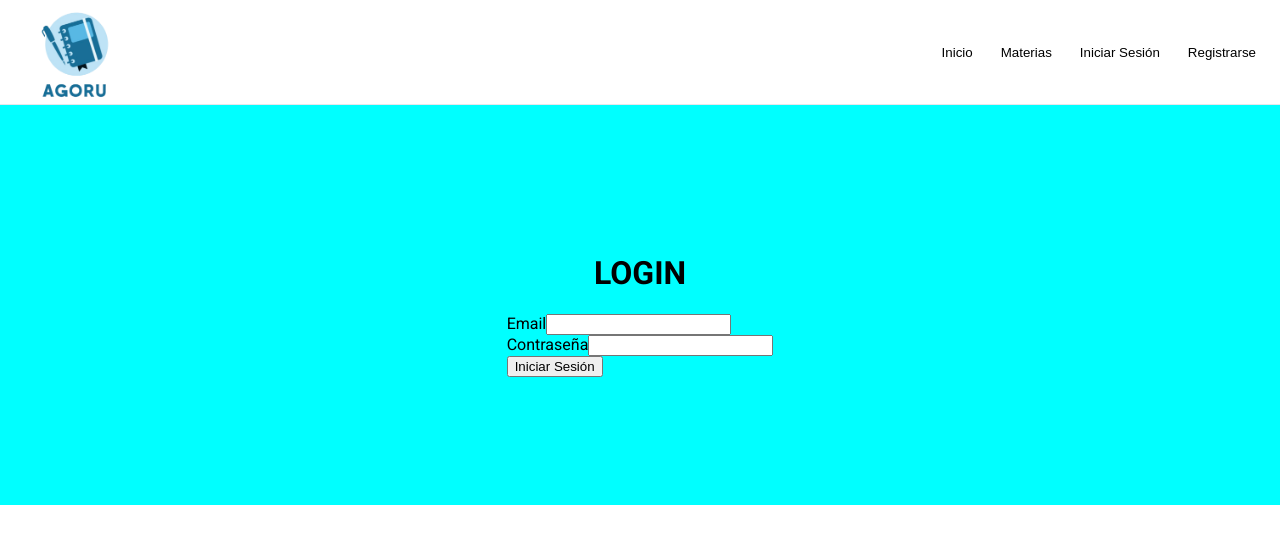
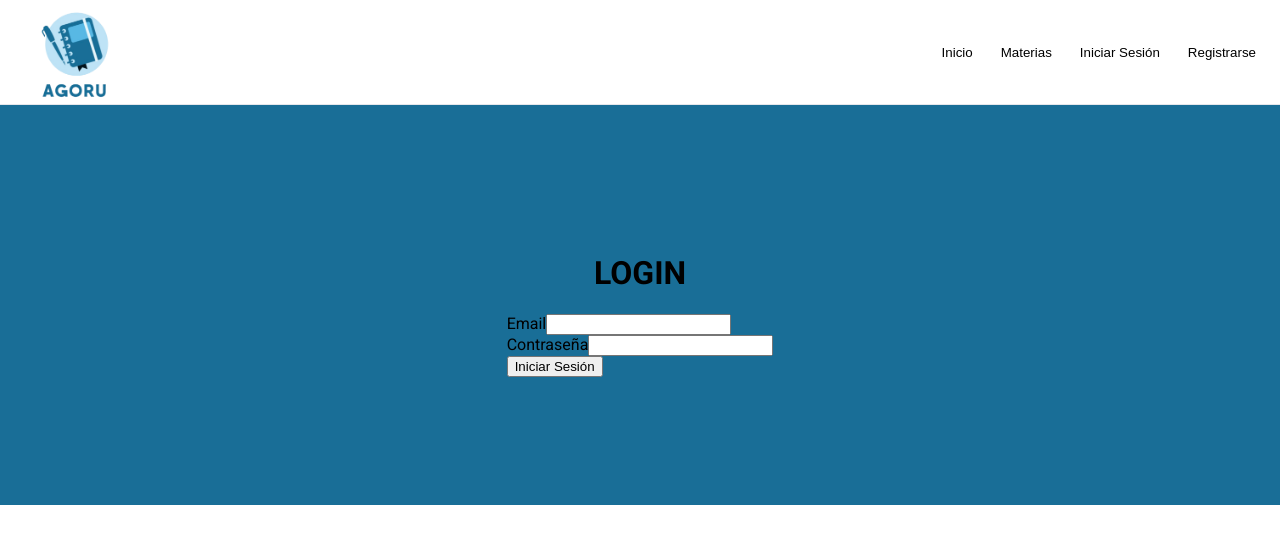
Before and after one commit to josevegara04/AgorU, a React (Vite) app in the folder FRONTEND/agoru_app/: page / in a window 1280 px wide. Both pictures are taken after a click on the button "Iniciar Sesión". Shown: the top 544 px of the page. Built offline with nearby package versions, Linux system fonts and the light colour scheme.

Commit message:
change colors

```diff
--- a/FRONTEND/agoru_app/src/Styles/Login.css
+++ b/FRONTEND/agoru_app/src/Styles/Login.css
@@ -1,7 +1,7 @@
 .login-window {
     display: flex;
     flex-direction: column;
-    background-color: aqua;
+    background-color: #196e97;
     align-items: center;
     padding: 10%;
 }
--- a/FRONTEND/agoru_app/src/Styles/Register.css
+++ b/FRONTEND/agoru_app/src/Styles/Register.css
@@ -1,7 +1,7 @@
 .register-window {
     display: flex;
     flex-direction: column;
-    background-color: aqua;
+    background-color: #196e97;
     align-items: center;
     padding: 10%;
 }
```
